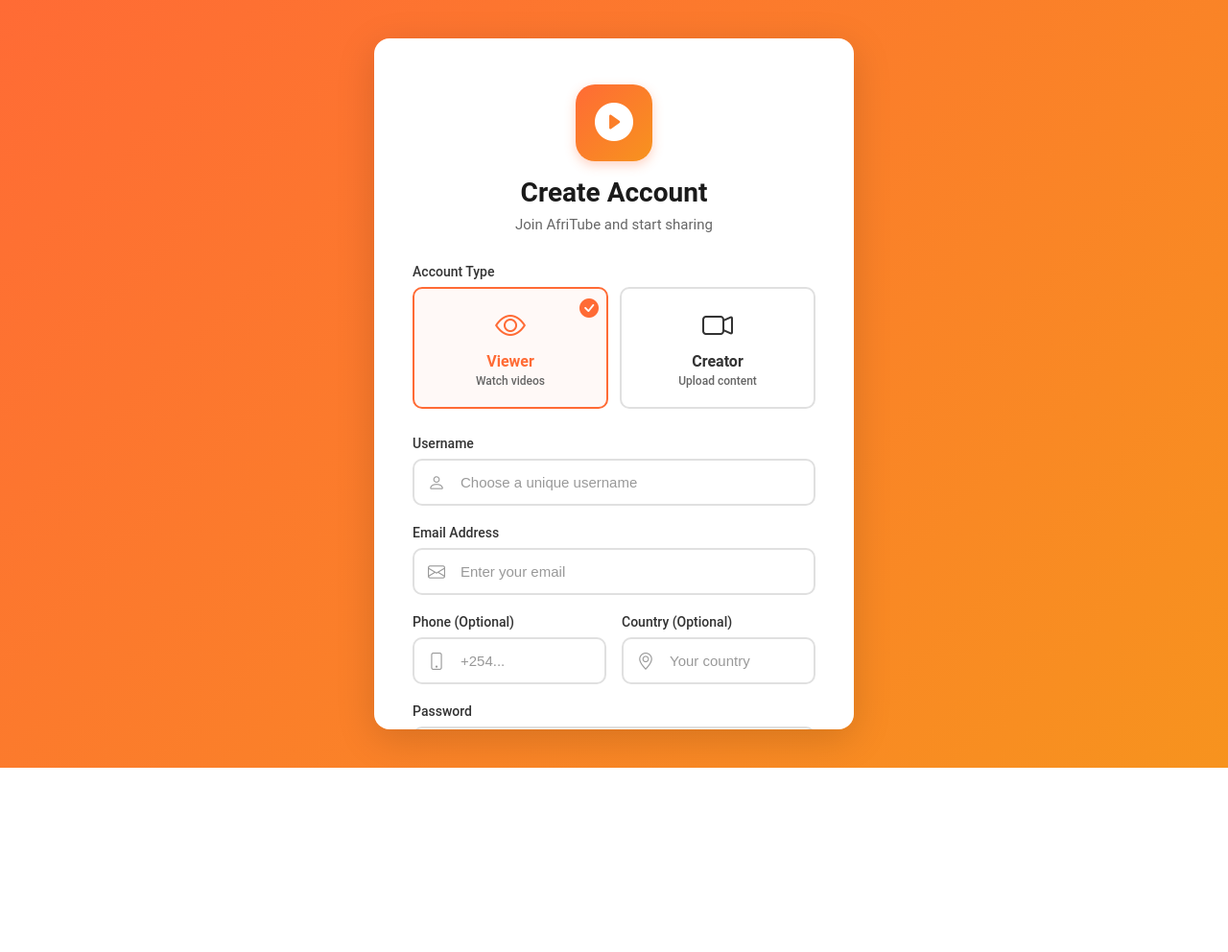
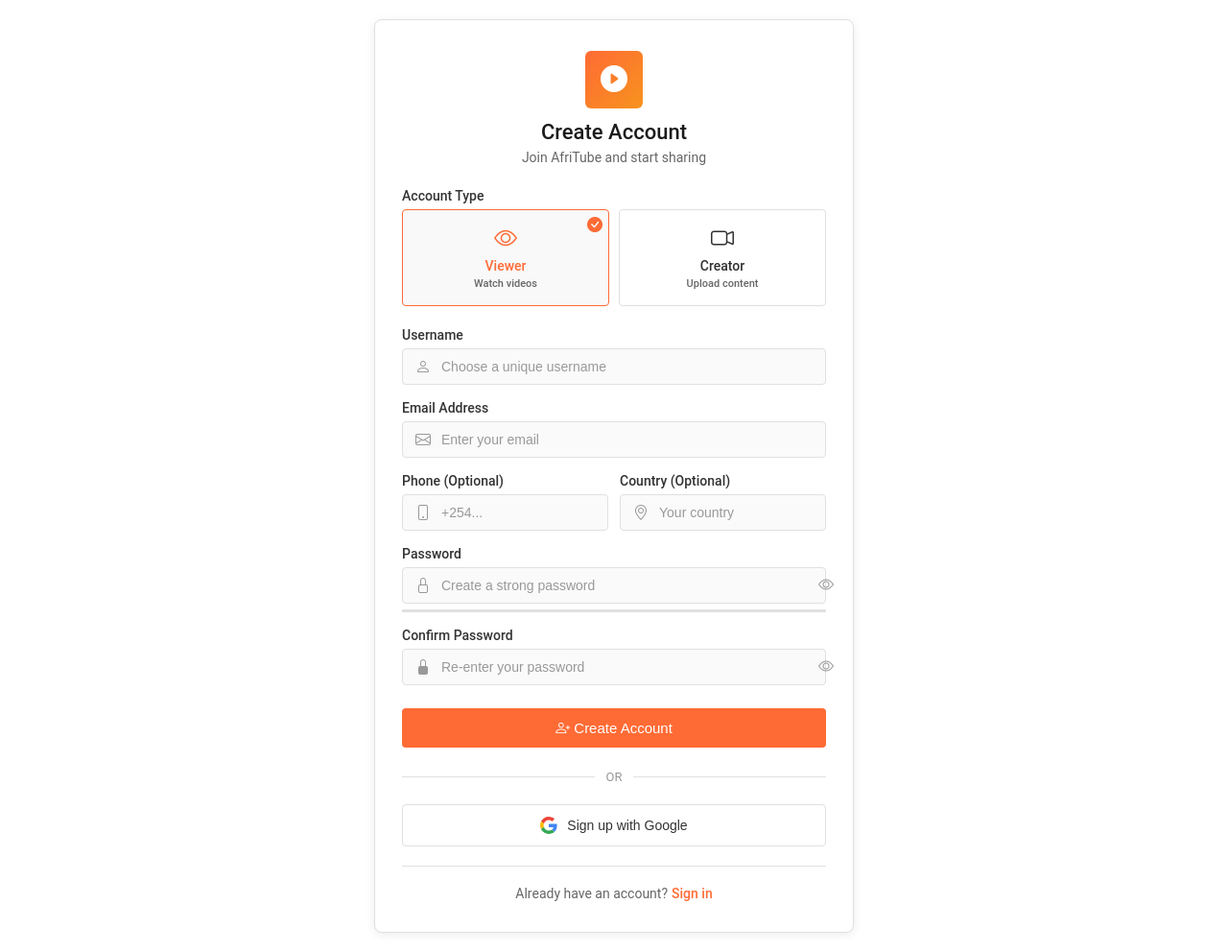
Before and after one commit to steve-ongera/AfriTube, a Django app: page /register/ in a window 1280 px wide. Shown: the whole page at 96% size. Before the commit the page ends 800 px from the top, so only its background shows below. Run offline with Django 5.2, Linux system fonts and the light colour scheme; some libraries are stand-ins or nearby versions.

Commit message:
made updates

```diff
--- a/templates/accounts/register.html
+++ b/templates/accounts/register.html
@@ -20,7 +20,7 @@
 
         body {
             font-family: 'Roboto', Arial, sans-serif;
-            background: linear-gradient(135deg, #FF6B35 0%, #F7931E 100%);
+            background-color: #ffffff;
             min-height: 100vh;
             display: flex;
             align-items: center;
@@ -30,14 +30,13 @@
 
         .auth-container {
             background: white;
-            border-radius: 16px;
-            box-shadow: 0 10px 40px rgba(0, 0, 0, 0.15);
+            border-radius: 8px;
+            box-shadow: 0 2px 10px rgba(0, 0, 0, 0.08);
             width: 100%;
             max-width: 500px;
-            padding: 48px 40px;
+            padding: 32px 28px;
+            border: 1px solid #e0e0e0;
             animation: slideUp 0.4s ease-out;
-            max-height: 90vh;
-            overflow-y: auto;
         }
 
         @keyframes slideUp {
@@ -53,45 +52,44 @@
 
         .logo-section {
             text-align: center;
-            margin-bottom: 32px;
+            margin-bottom: 24px;
         }
 
         .logo {
-            width: 80px;
-            height: 80px;
+            width: 60px;
+            height: 60px;
             background: linear-gradient(135deg, #FF6B35 0%, #F7931E 100%);
-            border-radius: 20px;
+            border-radius: 6px;
             display: inline-flex;
             align-items: center;
             justify-content: center;
-            margin-bottom: 16px;
-            box-shadow: 0 4px 12px rgba(255, 107, 53, 0.3);
+            margin-bottom: 12px;
         }
 
         .logo i {
-            font-size: 40px;
+            font-size: 28px;
             color: white;
         }
 
         .logo-section h1 {
-            font-size: 28px;
+            font-size: 22px;
             color: #1a1a1a;
-            margin-bottom: 8px;
-            font-weight: 600;
+            margin-bottom: 6px;
+            font-weight: 500;
         }
 
         .logo-section p {
             color: #666;
-            font-size: 15px;
+            font-size: 14px;
         }
 
         .form-group {
-            margin-bottom: 20px;
+            margin-bottom: 16px;
         }
 
         .form-group label {
             display: block;
-            margin-bottom: 8px;
+            margin-bottom: 6px;
             color: #333;
             font-size: 14px;
             font-weight: 500;
@@ -103,26 +101,28 @@
 
         .input-wrapper i {
             position: absolute;
-            left: 16px;
+            left: 14px;
             top: 50%;
             transform: translateY(-50%);
             color: #999;
-            font-size: 18px;
+            font-size: 16px;
         }
 
         .form-control {
             width: 100%;
-            padding: 14px 16px 14px 48px;
-            border: 2px solid #e0e0e0;
-            border-radius: 10px;
-            font-size: 15px;
-            transition: all 0.3s ease;
+            padding: 10px 14px 10px 40px;
+            border: 1px solid #e0e0e0;
+            border-radius: 4px;
+            font-size: 14px;
+            transition: all 0.2s ease;
             outline: none;
+            background-color: #fafafa;
         }
 
         .form-control:focus {
             border-color: #FF6B35;
-            box-shadow: 0 0 0 3px rgba(255, 107, 53, 0.1);
+            background-color: white;
+            box-shadow: 0 0 0 2px rgba(255, 107, 53, 0.1);
         }
 
         .form-control::placeholder {
@@ -131,14 +131,14 @@
 
         .password-toggle {
             position: absolute;
-            right: 16px;
+            right: 14px;
             top: 50%;
             transform: translateY(-50%);
             background: none;
             border: none;
             color: #999;
             cursor: pointer;
-            font-size: 18px;
+            font-size: 16px;
             padding: 4px;
             transition: color 0.2s;
         }
@@ -150,17 +150,17 @@
         .user-type-selection {
             display: grid;
             grid-template-columns: 1fr 1fr;
-            gap: 12px;
-            margin-bottom: 20px;
+            gap: 10px;
+            margin-bottom: 16px;
         }
 
         .user-type-card {
             position: relative;
-            padding: 20px;
-            border: 2px solid #e0e0e0;
-            border-radius: 10px;
+            padding: 16px;
+            border: 1px solid #e0e0e0;
+            border-radius: 4px;
             cursor: pointer;
-            transition: all 0.3s ease;
+            transition: all 0.2s ease;
             text-align: center;
         }
 
@@ -171,7 +171,7 @@
 
         .user-type-card:hover {
             border-color: #FF6B35;
-            background: #fff9f7;
+            background: #f9f9f9;
         }
 
         .user-type-card input[type="radio"]:checked + .user-type-content {
@@ -184,44 +184,44 @@
 
         .user-type-card.selected {
             border-color: #FF6B35;
-            background: #fff9f7;
+            background: #f9f9f9;
         }
 
         .user-type-icon {
-            font-size: 32px;
-            margin-bottom: 8px;
+            font-size: 24px;
+            margin-bottom: 6px;
             display: block;
         }
 
         .user-type-title {
-            font-weight: 600;
-            font-size: 16px;
+            font-weight: 500;
+            font-size: 14px;
             margin-bottom: 4px;
         }
 
         .user-type-desc {
-            font-size: 12px;
+            font-size: 11px;
             color: #666;
         }
 
         .check-icon {
             position: absolute;
-            top: 8px;
-            right: 8px;
+            top: 6px;
+            right: 6px;
             color: #FF6B35;
-            font-size: 20px;
+            font-size: 16px;
             opacity: 0;
-            transition: opacity 0.3s ease;
+            transition: opacity 0.2s ease;
         }
 
         .password-strength {
-            margin-top: 8px;
-            font-size: 12px;
+            margin-top: 6px;
+            font-size: 11px;
         }
 
         .strength-bar {
-            height: 4px;
-            border-radius: 2px;
+            height: 3px;
+            border-radius: 1px;
             background: #e0e0e0;
             margin-top: 4px;
             overflow: hidden;
@@ -230,8 +230,8 @@
         .strength-bar-fill {
             height: 100%;
             width: 0;
-            transition: all 0.3s ease;
-            border-radius: 2px;
+            transition: all 0.2s ease;
+            border-radius: 1px;
         }
 
         .strength-weak {
@@ -251,31 +251,25 @@
 
         .btn-primary {
             width: 100%;
-            padding: 14px;
-            background: linear-gradient(135deg, #FF6B35 0%, #F7931E 100%);
+            padding: 12px;
+            background: #FF6B35;
             color: white;
             border: none;
-            border-radius: 10px;
-            font-size: 16px;
-            font-weight: 600;
+            border-radius: 4px;
+            font-size: 15px;
+            font-weight: 500;
             cursor: pointer;
-            transition: all 0.3s ease;
-            box-shadow: 0 4px 12px rgba(255, 107, 53, 0.3);
+            transition: all 0.2s ease;
             margin-top: 8px;
         }
 
         .btn-primary:hover {
-            transform: translateY(-2px);
-            box-shadow: 0 6px 16px rgba(255, 107, 53, 0.4);
-        }
-
-        .btn-primary:active {
-            transform: translateY(0);
+            background: #F7931E;
         }
 
         .divider {
             text-align: center;
-            margin: 24px 0;
+            margin: 20px 0;
             position: relative;
         }
 
@@ -291,50 +285,48 @@
 
         .divider span {
             background: white;
-            padding: 0 16px;
+            padding: 0 12px;
             color: #999;
-            font-size: 14px;
+            font-size: 13px;
             position: relative;
             z-index: 1;
         }
 
         .btn-google {
             width: 100%;
-            padding: 14px;
+            padding: 12px;
             background: white;
-            border: 2px solid #e0e0e0;
-            border-radius: 10px;
-            font-size: 15px;
+            border: 1px solid #e0e0e0;
+            border-radius: 4px;
+            font-size: 14px;
             font-weight: 500;
             cursor: pointer;
             display: flex;
             align-items: center;
             justify-content: center;
-            gap: 12px;
-            transition: all 0.3s ease;
+            gap: 10px;
+            transition: all 0.2s ease;
             color: #333;
         }
 
         .btn-google:hover {
             border-color: #FF6B35;
-            background: #fff9f7;
-            transform: translateY(-2px);
-            box-shadow: 0 4px 12px rgba(0, 0, 0, 0.08);
+            background: #f9f9f9;
         }
 
         .signin-link {
             text-align: center;
-            margin-top: 24px;
-            padding-top: 24px;
+            margin-top: 20px;
+            padding-top: 20px;
             border-top: 1px solid #e0e0e0;
             color: #666;
-            font-size: 15px;
+            font-size: 14px;
         }
 
         .signin-link a {
             color: #FF6B35;
             text-decoration: none;
-            font-weight: 600;
+            font-weight: 500;
             margin-left: 4px;
         }
 
@@ -343,13 +335,13 @@
         }
 
         .alert {
-            padding: 12px 16px;
-            border-radius: 8px;
-            margin-bottom: 20px;
+            padding: 10px 14px;
+            border-radius: 4px;
+            margin-bottom: 16px;
             display: flex;
             align-items: center;
-            gap: 10px;
-            font-size: 14px;
+            gap: 8px;
+            font-size: 13px;
             animation: slideDown 0.3s ease-out;
         }
 
@@ -377,22 +369,22 @@
         }
 
         .alert i {
-            font-size: 18px;
+            font-size: 16px;
         }
 
         .form-row {
             display: grid;
             grid-template-columns: 1fr 1fr;
-            gap: 16px;
+            gap: 12px;
         }
 
         @media (max-width: 480px) {
             .auth-container {
-                padding: 32px 24px;
+                padding: 24px 20px;
             }
 
             .logo-section h1 {
-                font-size: 24px;
+                font-size: 20px;
             }
 
             .form-row {
@@ -573,7 +565,7 @@
         </div>
 
         <button type="button" class="btn-google" onclick="handleGoogleSignIn()">
-            <svg width="20" height="20" viewBox="0 0 48 48">
+            <svg width="18" height="18" viewBox="0 0 48 48">
                 <path fill="#EA4335" d="M24 9.5c3.54 0 6.71 1.22 9.21 3.6l6.85-6.85C35.9 2.38 30.47 0 24 0 14.62 0 6.51 5.38 2.56 13.22l7.98 6.19C12.43 13.72 17.74 9.5 24 9.5z"></path>
                 <path fill="#4285F4" d="M46.98 24.55c0-1.57-.15-3.09-.38-4.55H24v9.02h12.94c-.58 2.96-2.26 5.48-4.78 7.18l7.73 6c4.51-4.18 7.09-10.36 7.09-17.65z"></path>
                 <path fill="#FBBC05" d="M10.53 28.59c-.48-1.45-.76-2.99-.76-4.59s.27-3.14.76-4.59l-7.98-6.19C.92 16.46 0 20.12 0 24c0 3.88.92 7.54 2.56 10.78l7.97-6.19z"></path>
```
Also changed, not shown: templates/accounts/forgot_password.html (+52 -56 lines), templates/accounts/login.html (+40 -47 lines), templates/accounts/password_reset_confirm.html (+57 -59 lines).
